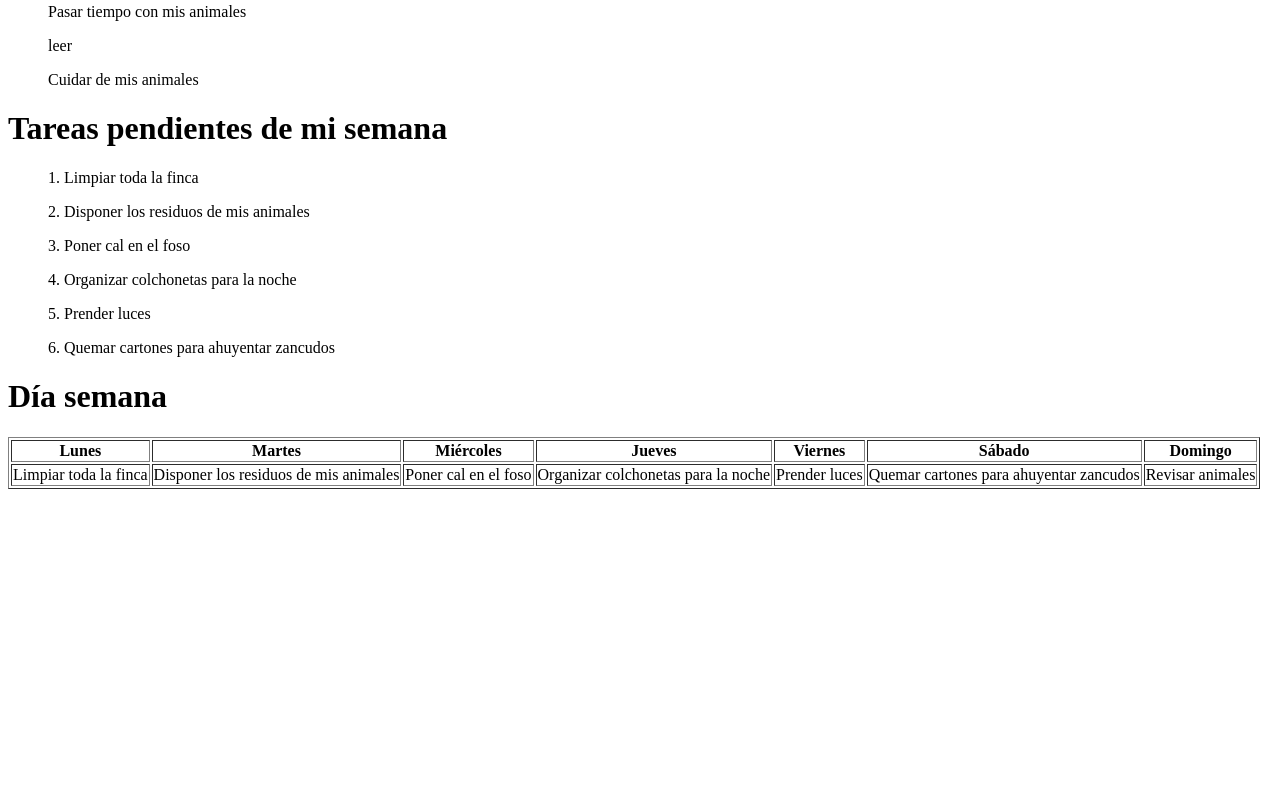
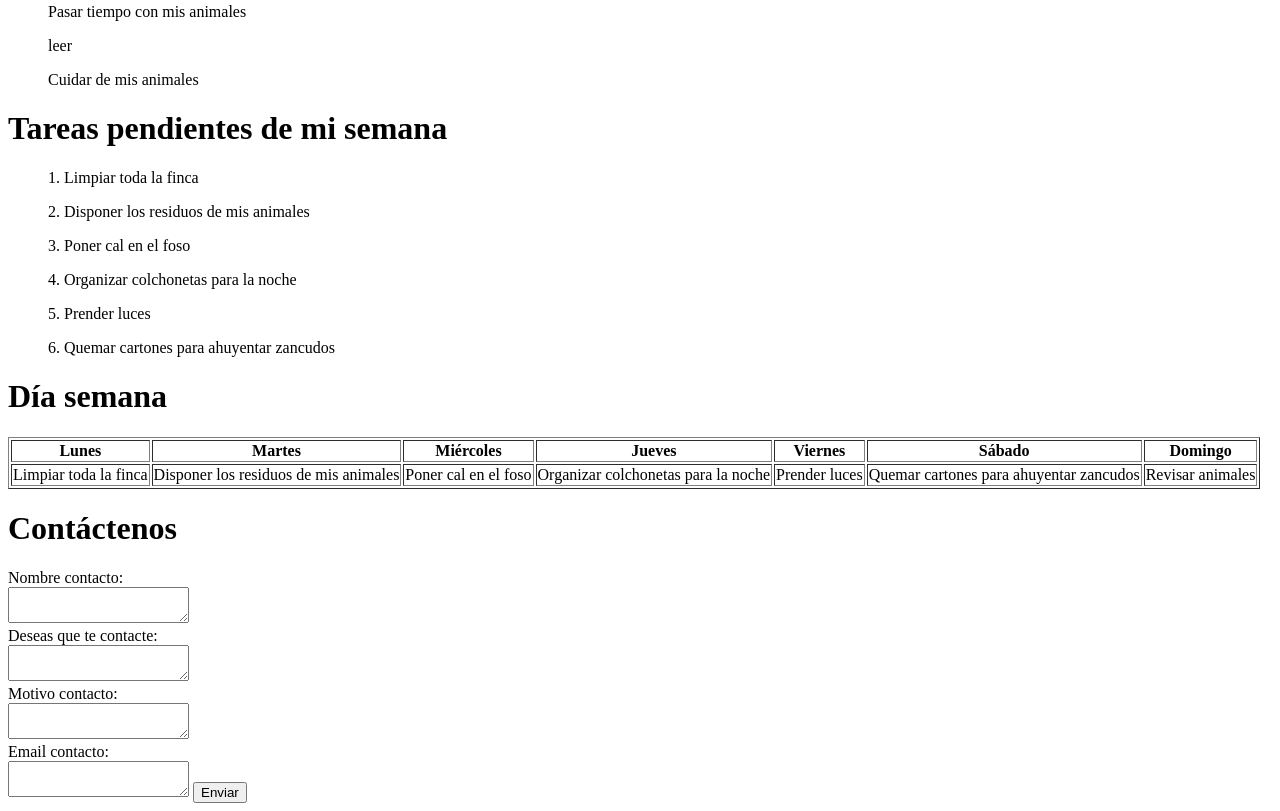
Before and after one commit to dianadiaz157/Entregable-1-2025, a plain HTML site: page index.html in a window 1280 px wide. Shown: the part 1897-2708 px from the top of the page. Before the commit the page ends 2394 px from the top, so only its background shows below. Drawn offline with Linux system fonts and the light colour scheme.

Commit message:
Add files via upload

```diff
--- a/index.html
+++ b/index.html
@@ -79,10 +79,20 @@
         <td>Quemar cartones para ahuyentar zancudos</td>
         <td>Revisar animales</td>
     </tr>
+</table>
 
+<h1>Contáctenos</h1>
 
-
-
+<form></form>
+<form input type=>Nombre contacto: </form>
+<textarea name="" id=""></textarea>
+<form input =>Deseas que te contacte: </form>
+<textarea name="" id=""></textarea>
+<form input type=>Motivo contacto: </form>
+<textarea name="" id=""></textarea>
+<form input type=>Email contacto:</form>
+<textarea name="" id=""></textarea>
+<button type submit="Enviar">Enviar</button>
 
 
 </body>
```
